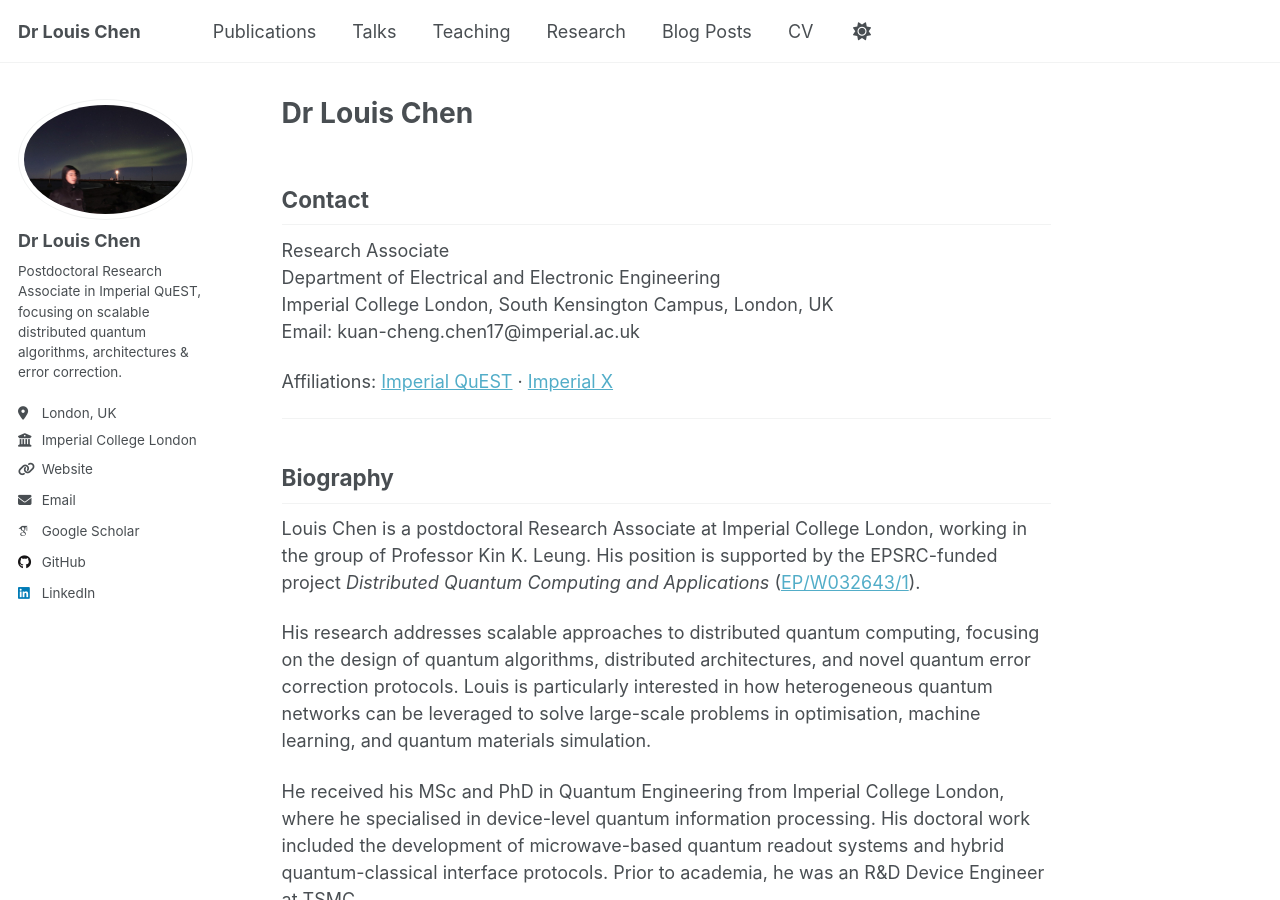
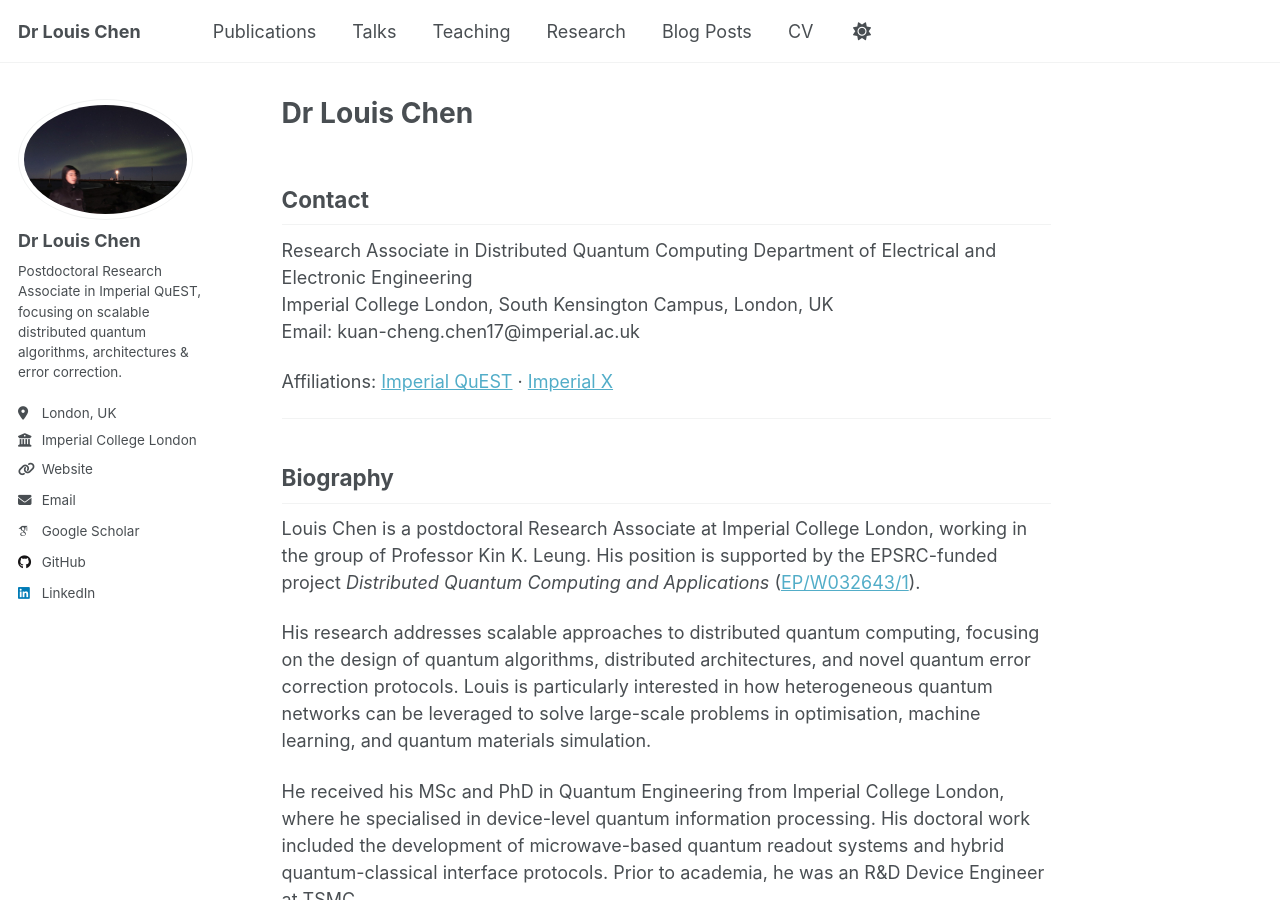
Before and after one commit to Louisanity/louisanity.github.io, a Jekyll site: the page built from _pages/about.md, in a window 1280 px wide and 900 px high. Built offline with Jekyll 4.4.1, drawn with Linux system fonts in a browser that asks for light colours; some web fonts are replaced.

Commit message:
Update about.md

```diff
--- a/_pages/about.md
+++ b/_pages/about.md
@@ -9,7 +9,7 @@ redirect_from:
 
 ## Contact
 
-Research Associate
+Research Associate in Distributed Quantum Computing
 Department of Electrical and Electronic Engineering
 Imperial College London, South Kensington Campus, London, UK
 Email: kuan-cheng.chen17@imperial.ac.uk
```
